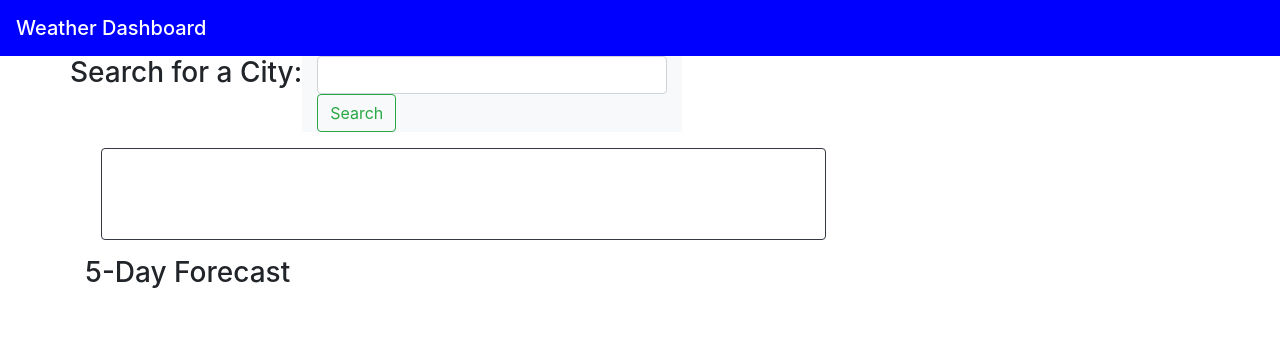
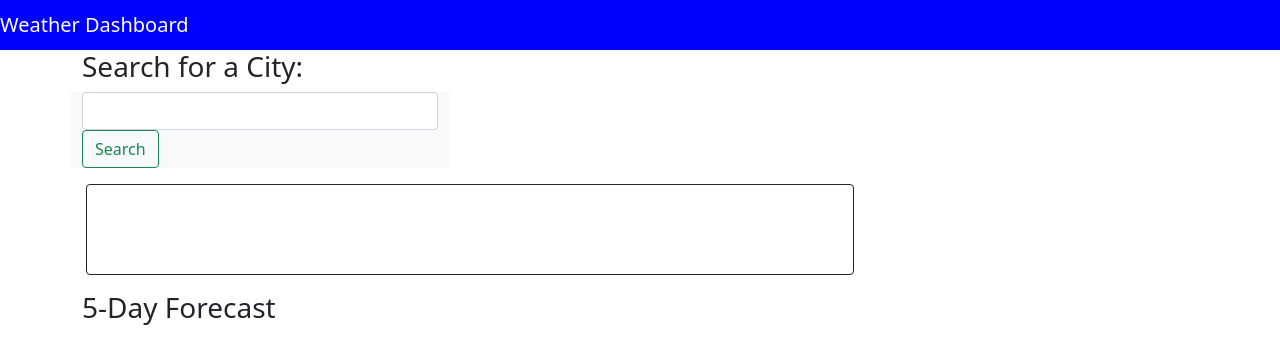
Before and after one commit to Joaquin0152/Weather-, a plain HTML site: page index.html in a window 1280 px wide. Drawn offline with nearby package versions, Linux system fonts and the light colour scheme.

Commit message:
added new bootsrap link

```diff
--- a/index.html
+++ b/index.html
@@ -2,8 +2,9 @@
 
 <head>
     <link rel="stylesheet" href="style.css">
-    <link rel="stylesheet" href="https://stackpath.bootstrapcdn.com/bootstrap/4.3.1/css/bootstrap.min.css"
-        integrity="sha384-ggOyR0iXCbMQv3Xipma34MD+dH/1fQ784/j6cY/iJTQUOhcWr7x9JvoRxT2MZw1T" crossorigin="anonymous">
+    <!-- CSS only -->
+    <link href="https://cdn.jsdelivr.net/npm/bootstrap@5.0.0-beta2/dist/css/bootstrap.min.css" rel="stylesheet"
+        integrity="sha384-BmbxuPwQa2lc/FVzBcNJ7UAyJxM6wuqIj61tLrc4wSX0szH/Ev+nYRRuWlolflfl" crossorigin="anonymous">
     <link rel="stylesheet" href="https://cdnjs.cloudflare.com/ajax/libs/font-awesome/5.11.2/css/all.min.css">
     <title>Weather Dashboard</title>
 </head>
```
